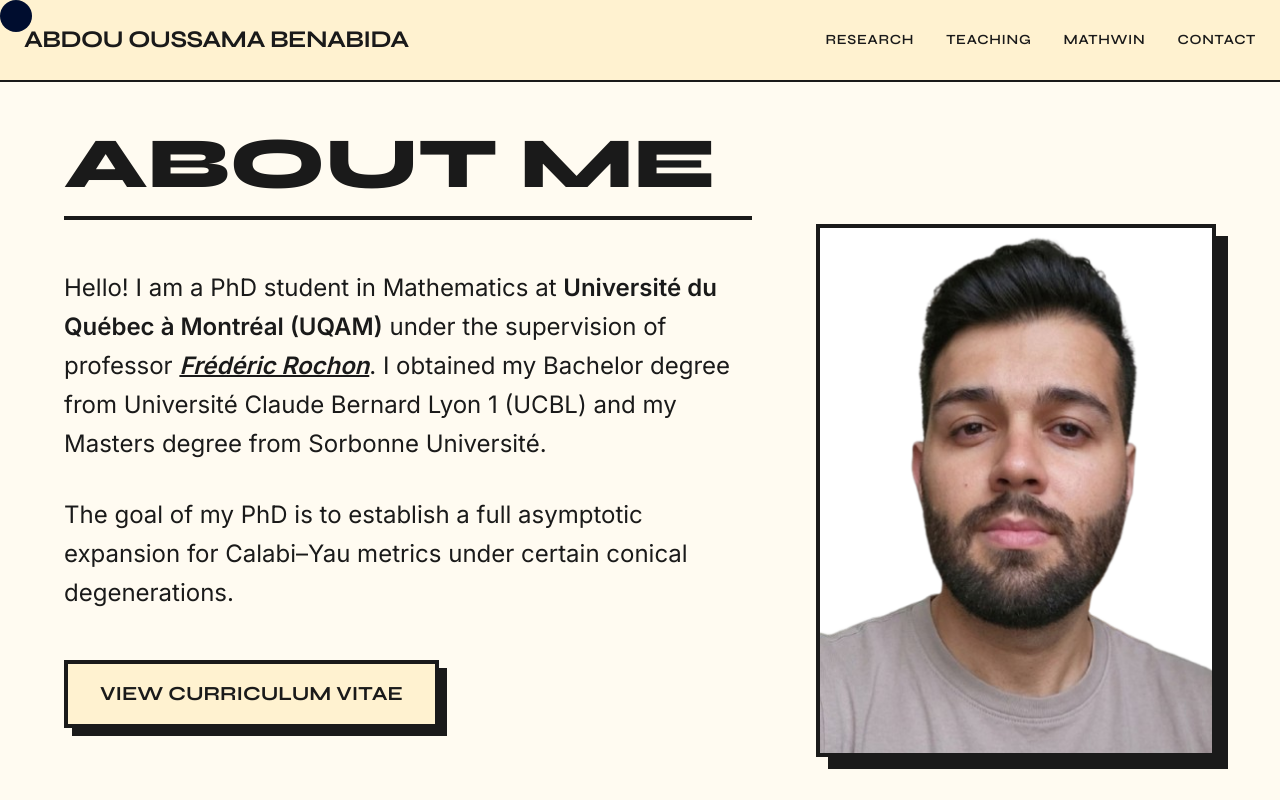
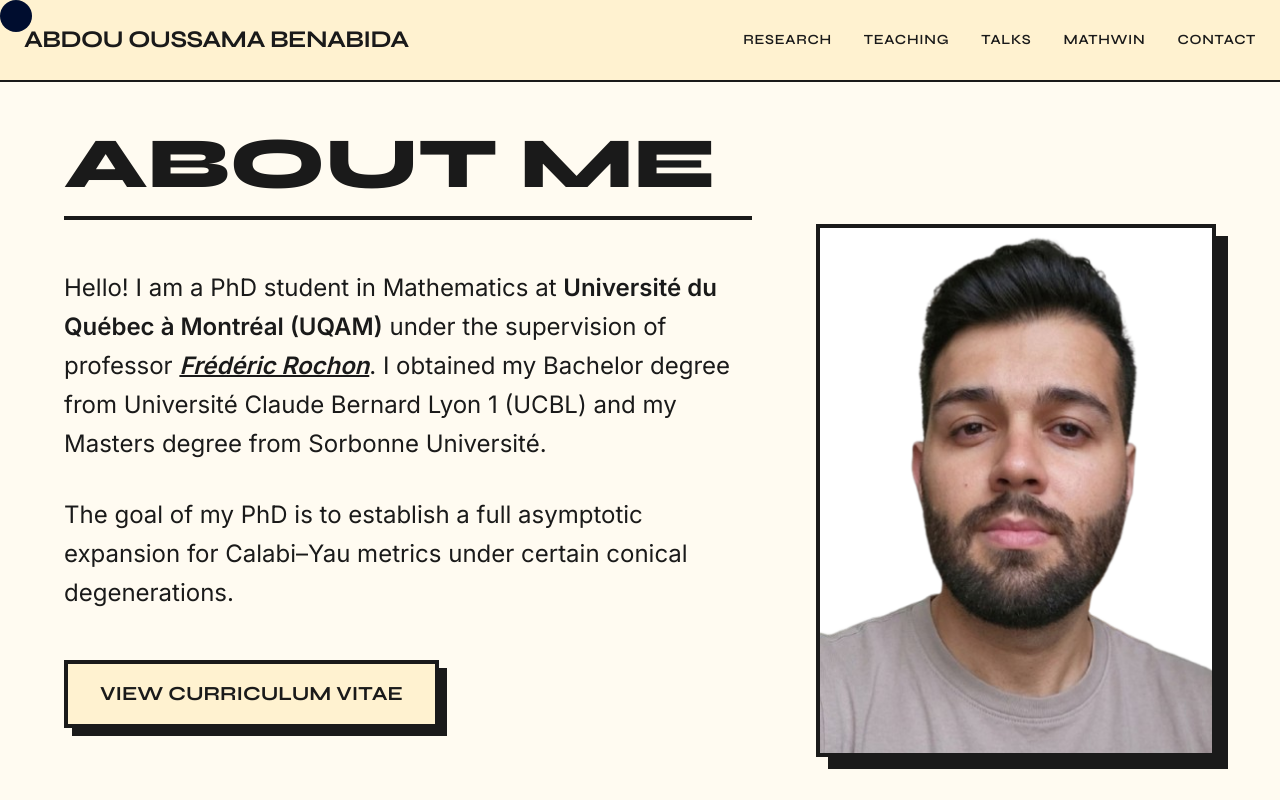
Before and after one commit to blood-prog/Abdou-Oussama-Benabida, a React (Vite) app: page / in a window 1280 px wide. Shown: the top 800 px of the page. Built offline with nearby package versions, Linux system fonts and the light colour scheme.

Commit message:
Update Header.tsx

```diff
--- a/src/components/Header.tsx
+++ b/src/components/Header.tsx
@@ -27,6 +27,7 @@ export default function Header() {
         <nav className="hidden md:flex gap-8 font-syne uppercase tracking-wider text-sm font-semibold">
           <a href="#research" className="hover:line-through transition-all hover:italic">Research</a>
           <a href="#teaching" className="hover:line-through transition-all hover:italic">Teaching</a>
+          <a href="#seminars" className="hover:line-through transition-all hover:italic">Talks</a>
           <a href="#mathwin" className="hover:line-through transition-all hover:italic">Mathwin</a>
           <a href="#contact" className="hover:line-through transition-all hover:italic">Contact</a>
         </nav>
@@ -44,6 +45,7 @@ export default function Header() {
         <nav className="flex flex-col gap-8 font-syne uppercase text-4xl font-bold text-center">
           <a href="#research" onClick={toggleMenu}>Research</a>
           <a href="#teaching" onClick={toggleMenu}>Teaching</a>
+          <a href="#seminars" onClick={toggleMenu}>Talks</a>
           <a href="#mathwin" onClick={toggleMenu}>Mathwin</a>
           <a href="#contact" onClick={toggleMenu}>Contact</a>
         </nav>
```
